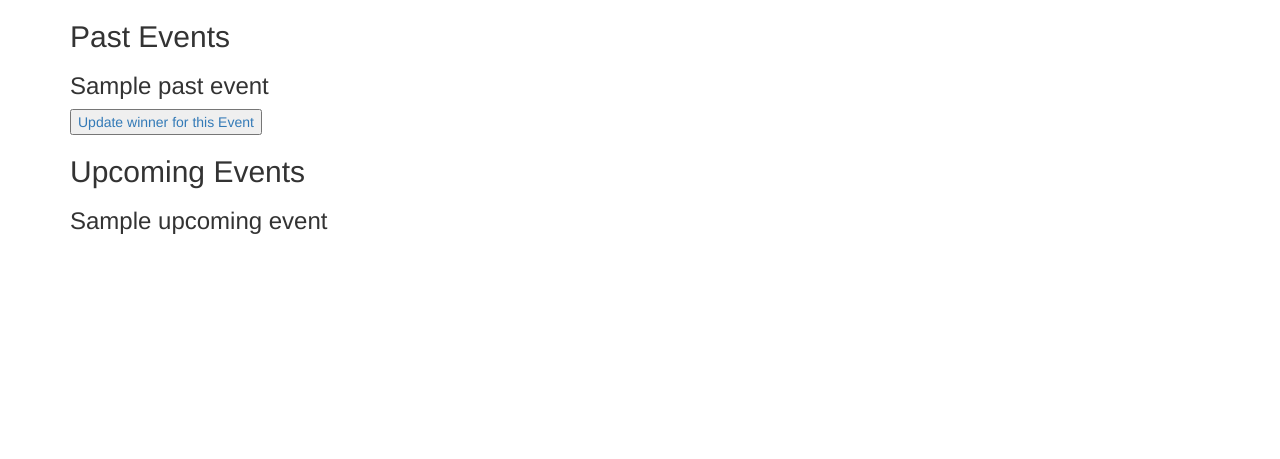
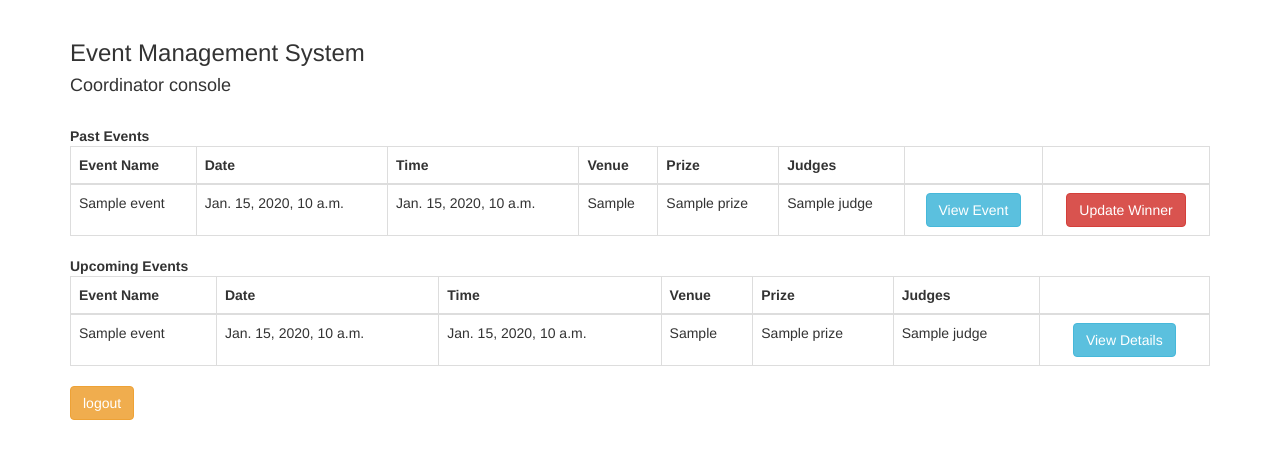
Before and after one commit to vsr625/EMS, a Django app: template templates/EMS/dashboard_c.html in a window 1280 px wide. Shown: the top 459 px of the page. Run offline with Django 3.2, Linux system fonts and the light colour scheme; the template is opened without the code that fills it: most values are stand-ins (such as "Sample title", 1, 10 or a date in 2020); some libraries are stand-ins or nearby versions.

Commit message:
- Finished up Coordinator Dashboard - Fixed Update Winner - Made view_event usable from coordinator

```diff
--- a/templates/EMS/dashboard_c.html
+++ b/templates/EMS/dashboard_c.html
@@ -7,20 +7,111 @@
     <link rel="stylesheet" href="https://maxcdn.bootstrapcdn.com/bootstrap/3.3.7/css/bootstrap.min.css">
     <script src="https://ajax.googleapis.com/ajax/libs/jquery/3.2.0/jquery.min.js"></script>
     <script src="https://maxcdn.bootstrapcdn.com/bootstrap/3.3.7/js/bootstrap.min.js"></script>
+    <style>
+        a:hover {
+            text-decoration: none;
+        }
+
+        .custom {
+            width: 190px !important;
+        }
+    </style>
 </head>
 <body>
 <div class="container">
-    <h2> Past Events</h2>
-    {% for e in past_events %}
-        <h3> {{ e.Name }}</h3>
-        <a href="{% url 'update_winner' e.EventId %}">
-            <input type="button" value="Update winner for this Event">
-        </a>
-    {% endfor %}
-    <h2> Upcoming Events</h2>
-    {% for e in upcoming_events %}
-        <h3> {{ e.Name }}</h3>
-    {% endfor %}
+    <br>
+    <h3>Event Management System</h3>
+    <h4>Coordinator console</h4>
+    {% if message %}
+        <div class="alert alert-success alert-dismissable">
+            <a href="#" class="close" data-dismiss="alert" aria-label="close">&times;</a>
+            {{ message }}
+        </div>
+    {% endif %}
+    <br>
+    <strong>Past Events</strong>
+    {% if past_events %}
+        <table class="table table-hover table-bordered">
+            <thead>
+            <tr>
+                <th>Event Name</th>
+                <th>Date</th>
+                <th>Time</th>
+                <th>Venue</th>
+                <th>Prize</th>
+                <th>Judges</th>
+                <th></th>
+                <th></th>
+            </tr>
+            </thead>
+            <tbody>
+            {% for event in past_events %}
+                <tr>
+                    <td>{{ event.Name }}</td>
+                    <td>{{ event.Date }}</td>
+                    <td>{{ event.Time }}</td>
+                    <td>{{ event.get_Venue_display }}</td>
+                    <td>{{ event.Prize }}</td>
+                    <td>{{ event.Judge.Name }}</td>
+                    <td>
+                        <a href="{% url 'view_event' event_id=event.EventId %}">
+                            <input type="button" class="btn btn-info center-block" value="View Event">
+                        </a>
+                    </td>
+                    <td>
+                        <a href="{% url 'update_winner' event_id=event.EventId %}">
+                            <input type="button" class="btn btn-danger center-block" value="Update Winner">
+                        </a>
+                    </td>
+                </tr>
+            {% endfor %}
+            </tbody>
+        </table>
+    {% else %}
+        <div class="alert alert-info">
+            No events to display
+        </div>
+    {% endif %}
+    <strong> Upcoming Events</strong>
+    {% if upcoming_events %}
+        <table class="table table-hover table-bordered">
+            <thead>
+            <tr>
+                <th>Event Name</th>
+                <th>Date</th>
+                <th>Time</th>
+                <th>Venue</th>
+                <th>Prize</th>
+                <th>Judges</th>
+                <th></th>
+            </tr>
+            </thead>
+            <tbody>
+            {% for event in upcoming_events %}
+                <tr>
+                    <td>{{ event.Name }}</td>
+                    <td>{{ event.Date }}</td>
+                    <td>{{ event.Time }}</td>
+                    <td>{{ event.get_Venue_display }}</td>
+                    <td>{{ event.Prize }}</td>
+                    <td>{{ event.Judge.Name }}</td>
+                    <td>
+                        <a href="{% url 'view_event' event_id=event.EventId %}">
+                            <input type="button" class="btn btn-info center-block" value="View Details">
+                        </a>
+                    </td>
+                </tr>
+            {% endfor %}
+            </tbody>
+        </table>
+    {% else %}
+        <div class="alert alert-info">
+            No events to display
+        </div>
+    {% endif %}
+    <a href="{% url 'logout' %}">
+        <input class="btn btn-warning btn-md" type="button" value="logout">
+    </a>
 </div>
 </body>
 </html>
--- a/templates/EMS/view_event.html
+++ b/templates/EMS/view_event.html
@@ -61,12 +61,18 @@
             </tbody>
         </table>
     {% endif %}
+    {% if type == 'a' %}
          <a href="{% url 'dashboard_a' %}">
             <input type="button" class="btn btn-info" value="Back to Dashboard">
         </a>
         <a href="{% url 'delete_event' event_id=event.EventId %}">
             <input type="button" class="btn btn-danger" value="Delete this Event">
         </a>
+    {% else %}
+        <a href="{% url 'dashboard_c' %}">
+            <input type="button" class="btn btn-info" value="Back to Dashboard">
+        </a>
+    {% endif %}
 </div>
 </body>
 </html>
```
Also changed, not shown: forms.py (+8 -3 lines), templates/EMS/update_winner.html (+28 -8 lines), views.py (+17 -15 lines). Lines whose indentation alone changed are shown as unchanged.
